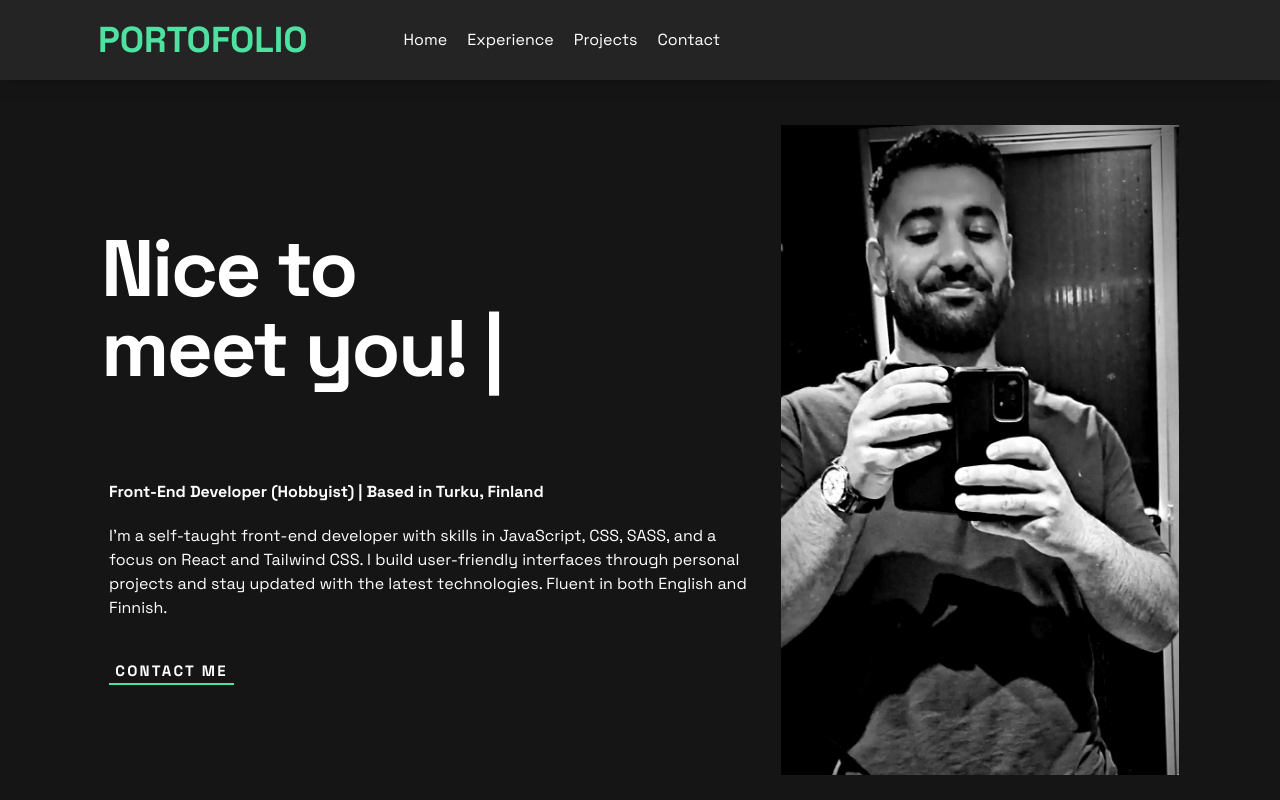
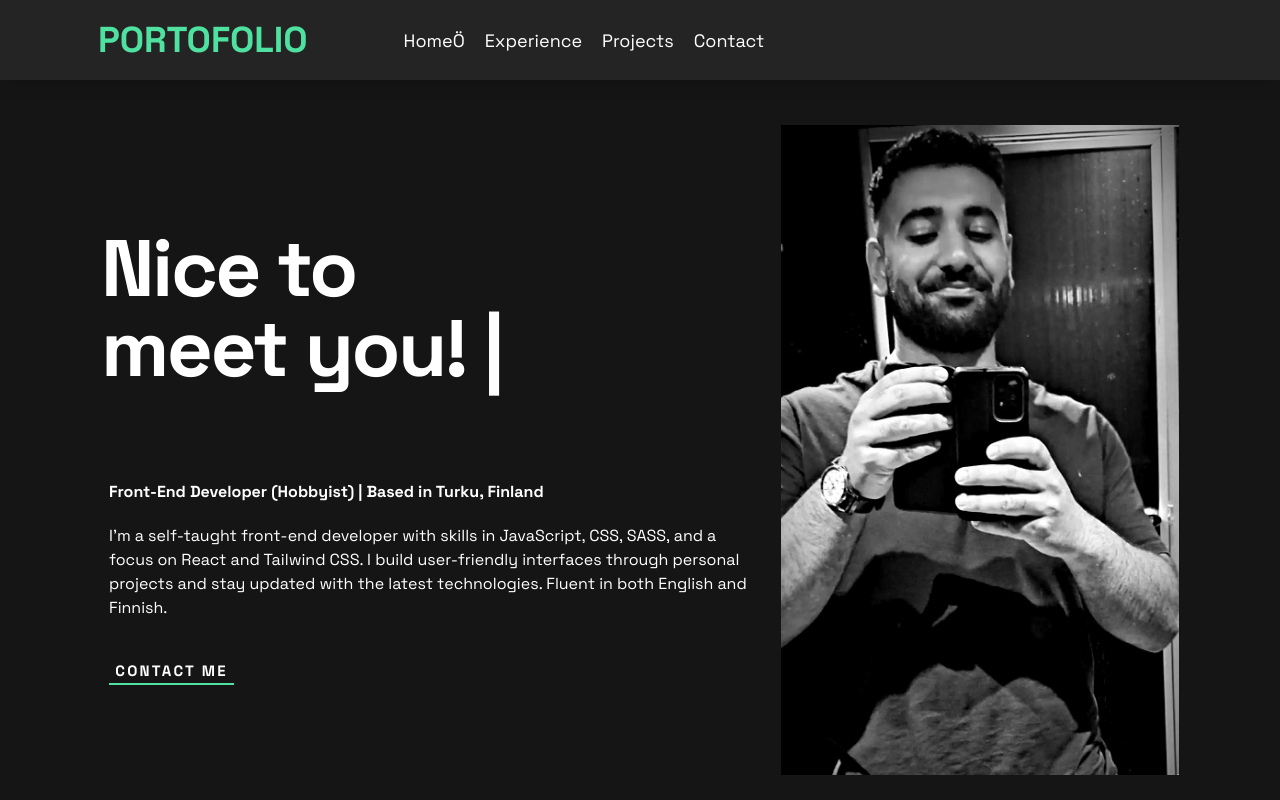
Before and after one commit to First-Ghost/portfolio, a React (Vite) app: page / in a window 1280 px wide. Shown: the top 800 px of the page. Built offline with nearby package versions, Linux system fonts and the light colour scheme.

Commit message:
navbar fixes

```diff
--- a/src/components/NavBar.jsx
+++ b/src/components/NavBar.jsx
@@ -17,24 +17,23 @@ export const NavBar = () => {
           <h1 className="text-3xl font-bold mr-4 sm:text-4xl cursor-default text-[#4EE1A0]">
             PORTOFOLIO
           </h1>
-          <ul className="hidden md:flex ml-[5rem] ">
-            <li className="cursor-pointer mr-5  ">
+          <ul className="hidden md:flex ml-[5rem] text-[18px] ]">
+            <li className="cursor-pointer mr-5   hover:text-[#4EE1A0] ">
               <Link to="home" smooth={true} duration={500}>
-                Home
+                HomeÖ
               </Link>
-            </li>
-            <li className="cursor-pointer mr-5">
+            </li>{" "}
+            <li className="cursor-pointer mr-5  hover:text-[#4EE1A0]">
               <Link to="experience" smooth={true} offset={-200} duration={500}>
                 Experience
               </Link>
             </li>
-            <li className="cursor-pointer mr-5">
+            <li className="cursor-pointer mr-5  hover:text-[#4EE1A0]">
               <Link to="projects" smooth={true} offset={-50} duration={500}>
                 Projects
               </Link>
             </li>
-
-            <li className="cursor-pointer">
+            <li className="cursor-pointer  hover:text-[#4EE1A0] ">
               <Link to="contact" smooth={true} offset={-50} duration={500}>
                 Contact
               </Link>
```
